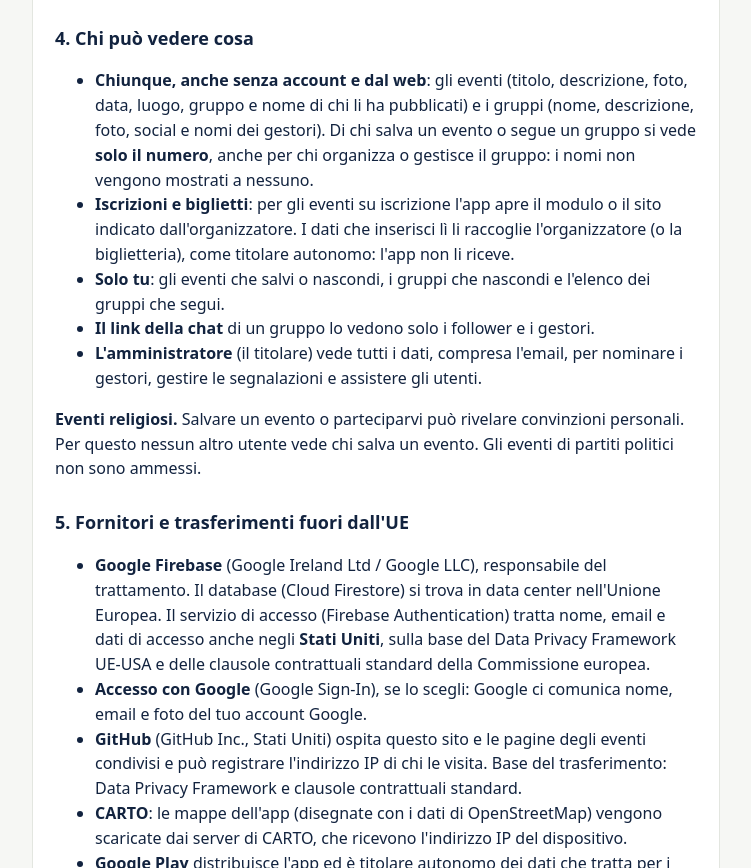
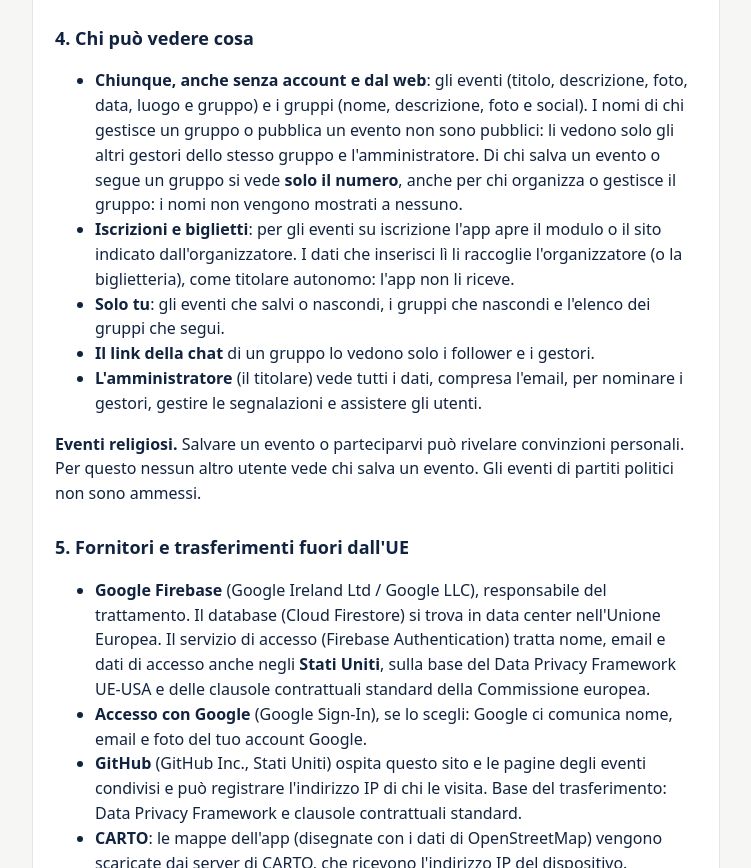
Before and after one commit to bortovalabs/bortovalabs.github.io, a plain HTML site: page privacy.html in a window 1280 px wide. Shown: the part 1224-2092 px from the top of the page, without its empty margins (264-1015 px from the left). Drawn offline with Linux system fonts and the light colour scheme.

Commit message:
Privacy: nomi dei gestori e di chi pubblica non pubblici

```diff
--- a/privacy.html
+++ b/privacy.html
@@ -28,7 +28,7 @@
 
 <h2>4. Chi può vedere cosa</h2>
 <ul>
-<li><b>Chiunque, anche senza account e dal web</b>: gli eventi (titolo, descrizione, foto, data, luogo, gruppo e nome di chi li ha pubblicati) e i gruppi (nome, descrizione, foto, social e nomi dei gestori). Di chi salva un evento o segue un gruppo si vede <b>solo il numero</b>, anche per chi organizza o gestisce il gruppo: i nomi non vengono mostrati a nessuno.</li>
+<li><b>Chiunque, anche senza account e dal web</b>: gli eventi (titolo, descrizione, foto, data, luogo e gruppo) e i gruppi (nome, descrizione, foto e social). I nomi di chi gestisce un gruppo o pubblica un evento non sono pubblici: li vedono solo gli altri gestori dello stesso gruppo e l'amministratore. Di chi salva un evento o segue un gruppo si vede <b>solo il numero</b>, anche per chi organizza o gestisce il gruppo: i nomi non vengono mostrati a nessuno.</li>
 <li><b>Iscrizioni e biglietti</b>: per gli eventi su iscrizione l'app apre il modulo o il sito indicato dall'organizzatore. I dati che inserisci lì li raccoglie l'organizzatore (o la biglietteria), come titolare autonomo: l'app non li riceve.</li>
 <li><b>Solo tu</b>: gli eventi che salvi o nascondi, i gruppi che nascondi e l'elenco dei gruppi che segui.</li>
 <li><b>Il link della chat</b> di un gruppo lo vedono solo i follower e i gestori.</li>
```
